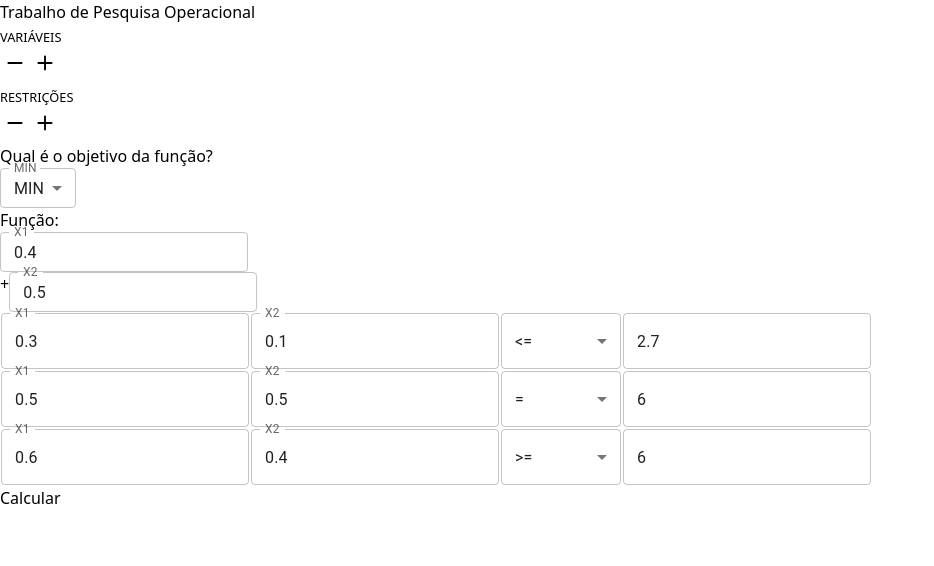
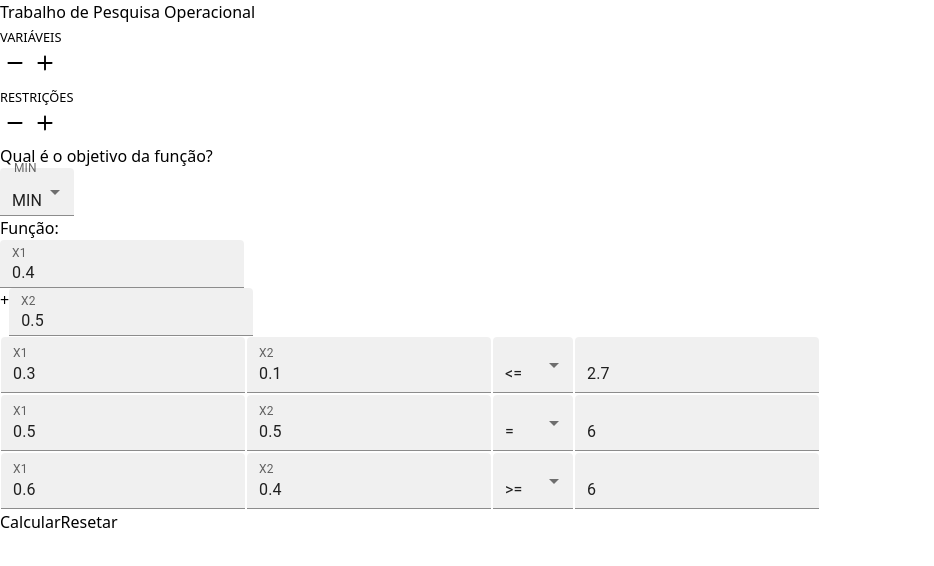
Before and after one commit to IanHadrien/Simplex, a React (Vite) app: page / in a window 1280 px wide. Shown: the top 566 px of the page, without its empty margins (0-934 px from the left). Built offline with nearby package versions, Linux system fonts and the light colour scheme.

Commit message:
feat: add style pages

```diff
--- a/src/App.jsx
+++ b/src/App.jsx
@@ -538,7 +538,9 @@ export default function App() {
   }
 
   return (
+    <div className="h-full bg-gray-100">
     <div className="w-3/4 m-auto py-6">
+      <div className="w-1/2 m-auto">
         <div className="text-center">
           <h2 className="p-4 text-2xl">Trabalho de Pesquisa Operacional</h2>
         </div>
@@ -551,7 +553,7 @@ export default function App() {
               <button onClick={subVars} className="text-red-600 border-2 mr-2 hover:bg-gray-50">
                 <IoIosRemove size={30} />
               </button>
-            <button onClick={addVars} className="text-green-600 border-2 hover:bg-gray-50">
+              <button onClick={addVars} className="text-blue-600 border-2 hover:bg-gray-50">
                 <IoIosAdd size={30} />
               </button>
             </div>
@@ -563,7 +565,7 @@ export default function App() {
               <button onClick={subConstraineds} className="text-red-600 border-2 mr-2 hover:bg-gray-50">
                 <IoIosRemove size={30} />
               </button>
-            <button onClick={addConstraineds} className="text-green-600 border-2 hover:bg-gray-50">
+              <button onClick={addConstraineds} className="text-blue-600 border-2 hover:bg-gray-50">
                 <IoIosAdd size={30} />
               </button>
             </div>
@@ -579,6 +581,7 @@ export default function App() {
                 className="w-full p-0"
                 value={form.to}
                 label="Age"
+                variant="filled"
                 onChange={(e) => editTipo(e.target.value)}
               >
                 <MenuItem value="MAX">MAX</MenuItem>
@@ -591,11 +594,12 @@ export default function App() {
             <p className="text-xl pr-2">Função:</p>
             {form.f.map((f, index) => (
               <div key={index} >
-              {index != 0 && <span className="text-2xl mx-1">+</span>}
+                {index != 0 && <span className="text-2xl mx-1 mt-2">+</span>}
                 <TextField
                   size="small"
                   className="p-0 w-20"
                   type="number"
+                  variant="filled"
                   label={`X${index+1}`}
                   value={f}
                   onChange={(e) => editZ(e.target.value, index)}
@@ -652,6 +656,7 @@ export default function App() {
                     <td className="pb-2" key={i}>
                       <TextField
                         type="number"
+                        variant="filled"
                         label={`X${i+1}`}
                         value={form.constrained[index].vars[i]}
                         onChange={(e) => editXs(e.target.value, index, i)}
@@ -659,9 +664,10 @@ export default function App() {
                     </td>))}
 
                     <td>
-                    <FormControl sx={{ minWidth: 120 }}>
+                      <FormControl sx={{ minWidth: 80 }}>
                         <Select
                           className="mb-2"
+                          variant="filled"
                           value={form.constrained[index].to}
                           onChange={(e) => editRestricoes(e.target.value, index)}
                           displayEmpty
@@ -678,6 +684,7 @@ export default function App() {
                     <td className="pb-2">
                       <TextField
                         type="number"
+                        variant="filled"
                         value={form.constrained[index].cost}
                         onChange={(e) => editResult(e.target.value, index)}
                       />
@@ -686,16 +693,20 @@ export default function App() {
                 </tbody>
               </table>
             </div>
-
-
           </form>
         </div>
 
-      <div className="flex justify-center mb-4 mt-2">
-        <button className="bg-blue-600 text-white p-2" onClick={calc}>
+        <div className="mb-12 mt-5">
+          <button className="bg-blue-600 text-white p-2 w-full rounded" onClick={calc}>
             Calcular
           </button>
+
+          <button className="bg-red-600 text-white p-2 w-full rounded my-4" onClick={() => window.location.reload()}>
+            Resetar
+          </button>
         </div>
+      </div>
+
 
       <div>
         <DenseTable iteracoes={interacoes} indexQueEntra={indexQueEntra} />
@@ -704,8 +715,7 @@ export default function App() {
       {interacoes.length > 0 && <div>
         <p className="text-xl">A solução ótima é <span className="font-bold">Z = {resultado?.zOtimo}</span></p>
       </div>}
-
-      {/* <OptimalSolutionChart /> */}
+    </div>
     </div>
   )
 }
--- a/src/components/Table.jsx
+++ b/src/components/Table.jsx
@@ -11,11 +11,11 @@ export default function DenseTable({iteracoes, indexQueEntra}) {
     <div>
       {iteracoes.map((item, index) => (
       <div key={index} className="relative overflow-x-auto shadow-md sm:rounded-lg mb-6 m-auto">
-          <table className="w-full text-sm text-left text-gray-500 dark:text-gray-400">
-              <caption className="p-5 text-lg font-semibold text-left text-gray-900 bg-white dark:text-white dark:bg-gray-800">
+          <table className="w-full text-sm text-left text-gray-500">
+              <caption className="p-5 text-lg font-semibold text-left text-gray-900 bg-white">
                 Interação {index+1}
               </caption>
-              <thead className="text-xs text-gray-700 uppercase bg-gray-50 dark:bg-gray-700 dark:text-gray-400">
+              <thead className="text-xs text-gray-700 uppercase bg-blue-100">
                 <tr>
                   <th scope="col" className="px-6 py-3">
                     BASE
@@ -35,7 +35,7 @@ export default function DenseTable({iteracoes, indexQueEntra}) {
               </thead>
               <tbody>
                 {item.map((lines, i) => (
-                  <tr key={i} className="bg-white border-b dark:bg-gray-800 dark:border-gray-700">
+                  <tr key={i} className="bg-white border-b">
                     {lines.map((li, j) => (
                       <td key={j} className="px-6 py-4">
                         {j == indexQueEntra[index] ?
```
Lines whose indentation alone changed are shown as unchanged.
